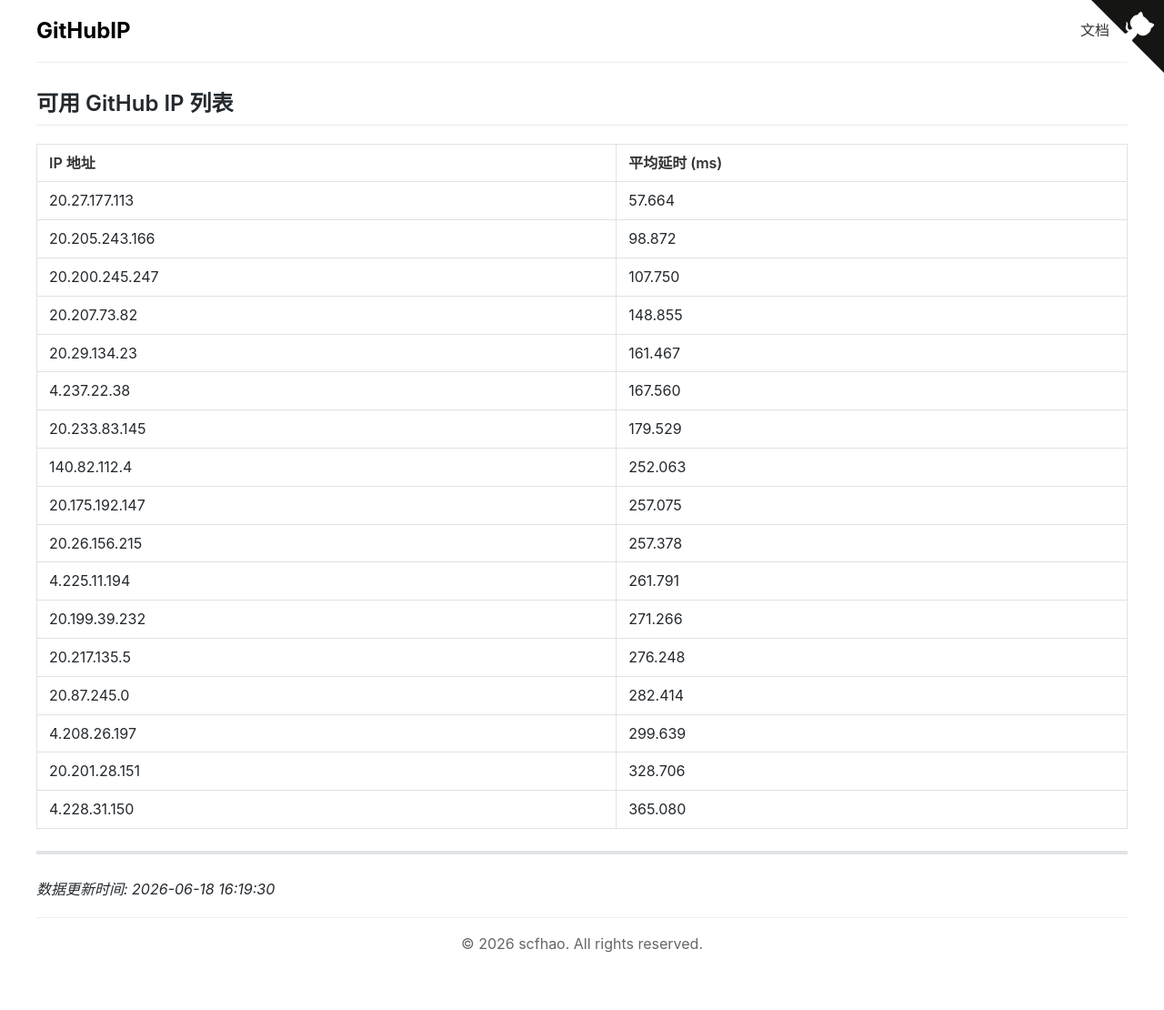
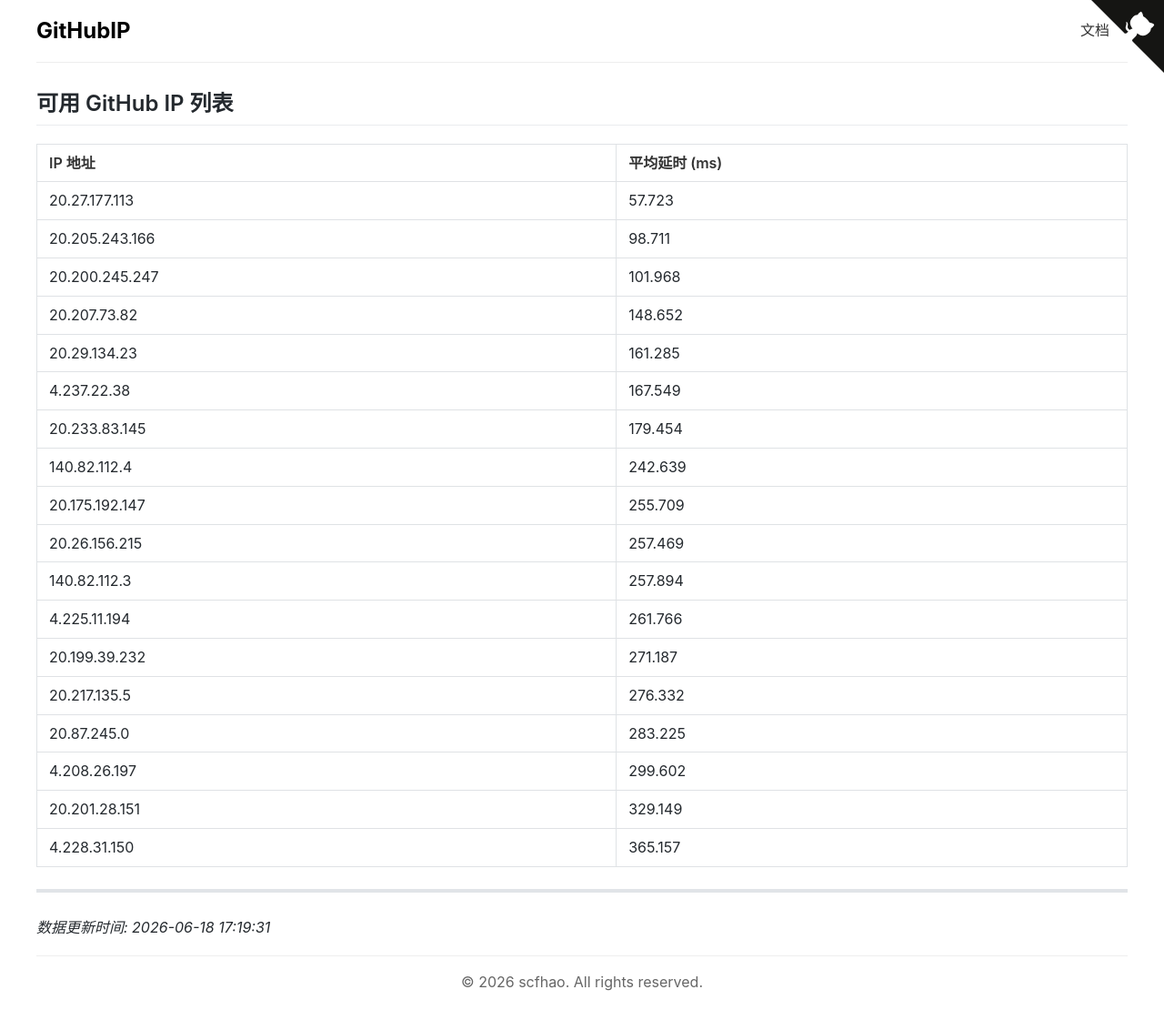
Before and after one commit to scfhao/GitHubIP, a Jekyll site: the page built from index.md, in a window 1280 px wide. Shown: the whole page at 91% size. Built offline with Jekyll 4.4.1, drawn with Linux system fonts in a browser that asks for light colours; before the commit the page ends 1068 px from its top, so only the background shows below that.

Commit message:
自动脚本执行 - 2026-06-18 17:19:31

```diff
--- a/index.md
+++ b/index.md
@@ -1,31 +1,32 @@
 ---
 layout: home
 title: GitHub IP 列表
-date: 2026-06-18 16:19:30
+date: 2026-06-18 17:19:31
 ---
 
 ## 可用 GitHub IP 列表
 
 | IP 地址 | 平均延时 (ms) |
 |---------|--------------|
-| 20.27.177.113 | 57.664 |
-| 20.205.243.166 | 98.872 |
-| 20.200.245.247 | 107.750 |
-| 20.207.73.82 | 148.855 |
-| 20.29.134.23 | 161.467 |
-| 4.237.22.38 | 167.560 |
-| 20.233.83.145 | 179.529 |
-| 140.82.112.4 | 252.063 |
-| 20.175.192.147 | 257.075 |
-| 20.26.156.215 | 257.378 |
-| 4.225.11.194 | 261.791 |
-| 20.199.39.232 | 271.266 |
-| 20.217.135.5 | 276.248 |
-| 20.87.245.0 | 282.414 |
-| 4.208.26.197 | 299.639 |
-| 20.201.28.151 | 328.706 |
-| 4.228.31.150 | 365.080 |
+| 20.27.177.113 | 57.723 |
+| 20.205.243.166 | 98.711 |
+| 20.200.245.247 | 101.968 |
+| 20.207.73.82 | 148.652 |
+| 20.29.134.23 | 161.285 |
+| 4.237.22.38 | 167.549 |
+| 20.233.83.145 | 179.454 |
+| 140.82.112.4 | 242.639 |
+| 20.175.192.147 | 255.709 |
+| 20.26.156.215 | 257.469 |
+| 140.82.112.3 | 257.894 |
+| 4.225.11.194 | 261.766 |
+| 20.199.39.232 | 271.187 |
+| 20.217.135.5 | 276.332 |
+| 20.87.245.0 | 283.225 |
+| 4.208.26.197 | 299.602 |
+| 20.201.28.151 | 329.149 |
+| 4.228.31.150 | 365.157 |
 
 ---
 
-*数据更新时间: 2026-06-18 16:19:30*
+*数据更新时间: 2026-06-18 17:19:31*
```
